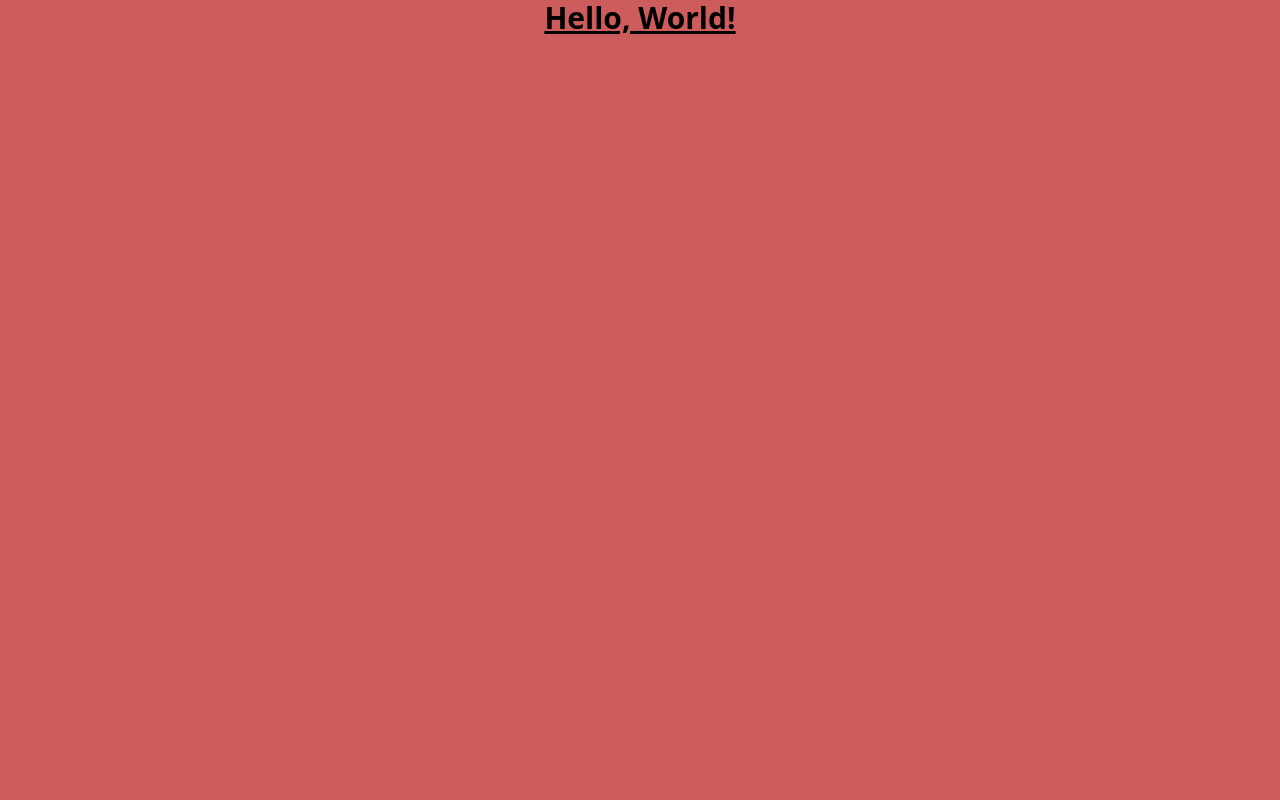
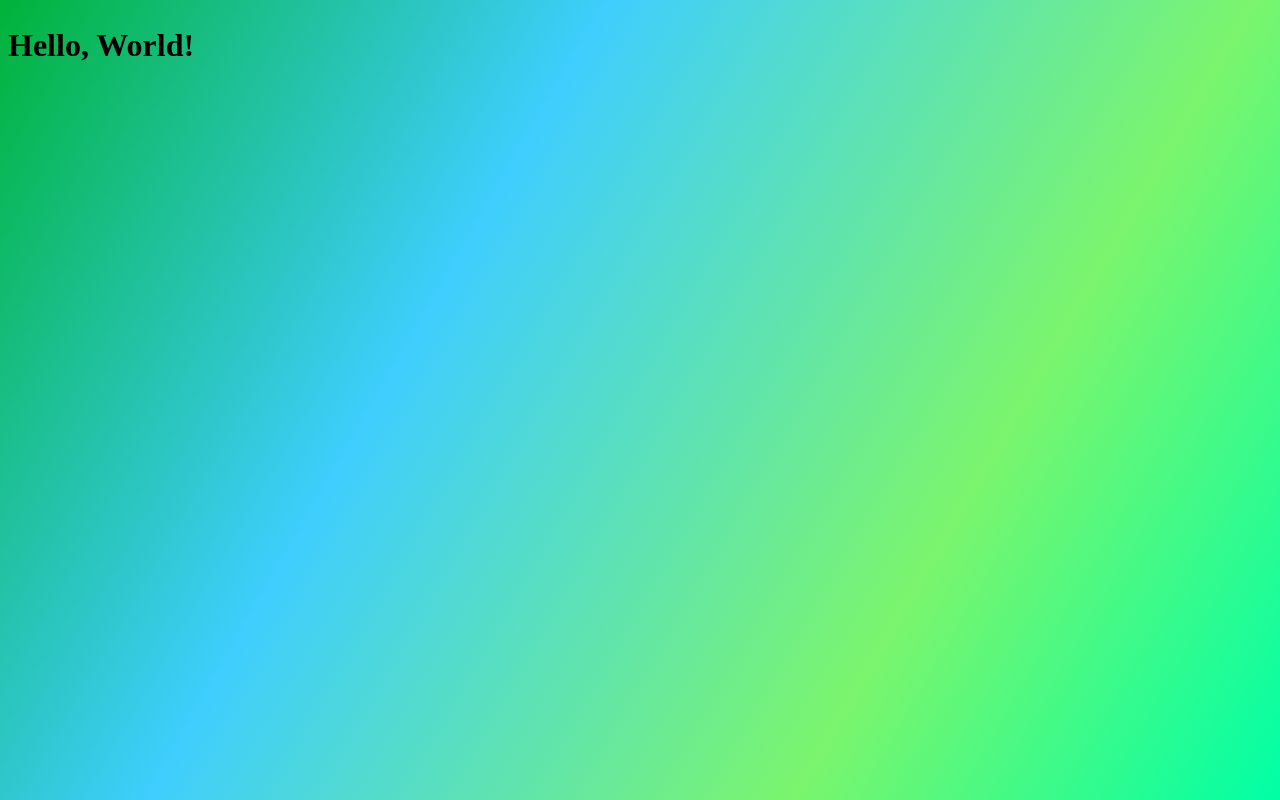
Before and after one commit to ludde127/learning-nextjs, a Next.js app: page / in a window 1280 px wide. Built offline with nearby package versions, Linux system fonts and the light colour scheme.

Commit message:
I am now done with todo, will start on my personal site.

```diff
--- /dev/null
+++ b/app/todo/api/route.ts
@@ -0,0 +1,79 @@
+import prisma from "@/lib/prisma";
+
+import type { NextApiRequest, NextApiResponse } from 'next'
+import todoForm from "@/components/todo-form";
+import {Request, Response} from "next/dist/compiled/@edge-runtime/primitives/fetch";
+import {NextRequest, NextResponse} from "next/server";
+import {json} from "stream/consumers";
+
+type ResponseData = {
+    message: string
+}
+
+interface TodoData {
+    todoText: String
+}
+
+
+/** Credit: Hanyu Lin
+ *
+ * import type { NextApiRequest, NextApiResponse } from "next";
+ * import { getServerSession } from "next-auth/next";
+ * import { authOptions } from "../auth/[...nextauth]";
+ * import prisma from "../../../lib/prismadb";
+ *
+ * export default async function handler(
+ *   req: NextApiRequest,
+ *   res: NextApiResponse
+ * ) {
+ *   const session = await getServerSession(req, res, authOptions);
+ *   //check seesion
+ *   if (!session) {
+ *     return res.status(401).json({ message: "Please signin to create a post." });
+ *   }
+ *   //Get User
+ *   const prismaUser = await prisma?.user.findUnique({
+ *     where: { email: session?.user?.email! },
+ *   });
+ *   if (req.method === "POST") {
+ *     const title = req.body.title;
+ *     //check the title
+ *     if (!title) {
+ *       return res.status(403).json({ message: "Empty input!" });
+ *     }
+ *     try {
+ *       const result = await prisma?.post.create({
+ *         data: {
+ *           title,
+ *           userId: prismaUser?.id!,
+ *         },
+ *       });
+ *       res.status(200).json(result);
+ *     } catch (error) {
+ *       res.status(400).json({ err: "A error has occured when making a post" });
+ *     }
+ *   }
+ * }
+ */
+
+export async function POST(req: NextRequest) {
+    console.log(req.body, req.method);
+    console.log("AD");
+
+    try {
+        await prisma?.todo.create({
+                data: {
+                    todo: (await req.json()).todoText,
+                },
+            },
+        );
+    } catch (e) {
+        console.log("Error", e);
+
+        return new NextResponse("No todo was gotten", {status: 500});
+    }
+
+
+    console.log("sadhkakdio")
+    return new NextResponse("all went good", {status: 200});
+}
--- a/app/todo/page.tsx
+++ b/app/todo/page.tsx
@@ -1,5 +1,6 @@
 import prisma, {FetchTodos} from "@/lib/prisma";
 import {Metadata} from "next";
+import TodoForm from "@/components/todo-form";
 
 export const metadata: Metadata = {
     title: "This is a page demo"
@@ -10,8 +11,10 @@ export default async function page() {
     return <div className="text-center">
         <h1>Here you can see all todos</h1>
         <br></br>
+        <TodoForm></TodoForm>
+
         <ul className="list-disc list-inside">
-            {props.props.todos.map((todo, i) => <li>{todo.todo}</li>)}
+            {props.props.todos.map((todo, i) => <li key={todo.id}>{todo.todo}</li>)}
         </ul>
     </div>
 }
--- /dev/null
+++ b/components/todo-form.tsx
@@ -0,0 +1,44 @@
+'use client'
+import React, {useState} from "react";
+import prisma from "@/lib/prisma";
+
+const TodoForm = () => {
+    const [todoText, setTodoText] = useState("");
+    const handleFormSubmit = (e: React.FormEvent<HTMLFormElement>) => {
+        e.preventDefault();
+        handleFormSubmitServerSide();
+        setTodoText('');
+    }
+
+    const handleFormSubmitServerSide = async () => {
+        console.log(todoText)
+        const JSONdata = JSON.stringify({todoText: todoText})
+
+        const endpoint = '/todo/api'
+
+        const options = {
+            // The method is POST because we are sending data.
+            method: 'POST',
+            // Tell the server we're sending JSON.
+            headers: {
+                'Content-Type': 'application/json',
+            },
+            // Body of the request is the JSON data we created above.
+            body: JSONdata,
+        }
+
+        const response = await fetch(endpoint, options)
+
+    }
+
+    return (<form onSubmit={handleFormSubmit}
+             className="form">
+        <label>
+            Todo
+            <input className="block mb-2 text-sm font-medium text-gray-900 dark:text-white" type="text" id="todo-input" value={todoText} onChange={(e) => setTodoText(e.currentTarget.value)} required/>
+            <button type="submit">Submit</button>
+        </label>
+    </form>);
+}
+
+export default TodoForm;
--- a/lib/prisma.ts
+++ b/lib/prisma.ts
@@ -1,4 +1,5 @@
 import { PrismaClient } from '@prisma/client'
+
 const prisma = new PrismaClient();
 // https://vercel.com/guides/nextjs-prisma-postgres
 // lib/prisma.ts
--- a/styles/base.module.css
+++ b/styles/base.module.css
@@ -1 +1,2 @@
-html {background-color: indianred;}
+html {background: rgb(0,179,57);
+    background: linear-gradient(120deg, rgba(0,179,57,1) 0%, rgba(63,206,254,1) 35%, rgba(123,245,109,1) 72%, rgba(0,255,166,1) 100%);}
--- a/styles/global.css
+++ b/styles/global.css
@@ -1,6 +1,14 @@
+/*
 @tailwind base;
 @tailwind components;
-@tailwind utilities;
-html {background-color: indianred}
+@tailwind utilities;*/
+html {background: rgb(0,179,57);
+    background: linear-gradient(120deg, rgba(0,179,57,1) 0%, rgba(63,206,254,1) 35%, rgba(123,245,109,1) 72%, rgba(0,255,166,1) 100%);
+    background-size: cover;
+    height: 100%;
+    width: 100%;
+}
 
+
+html {background-color: white;}
 h1 {font-size: 2em;}
```
